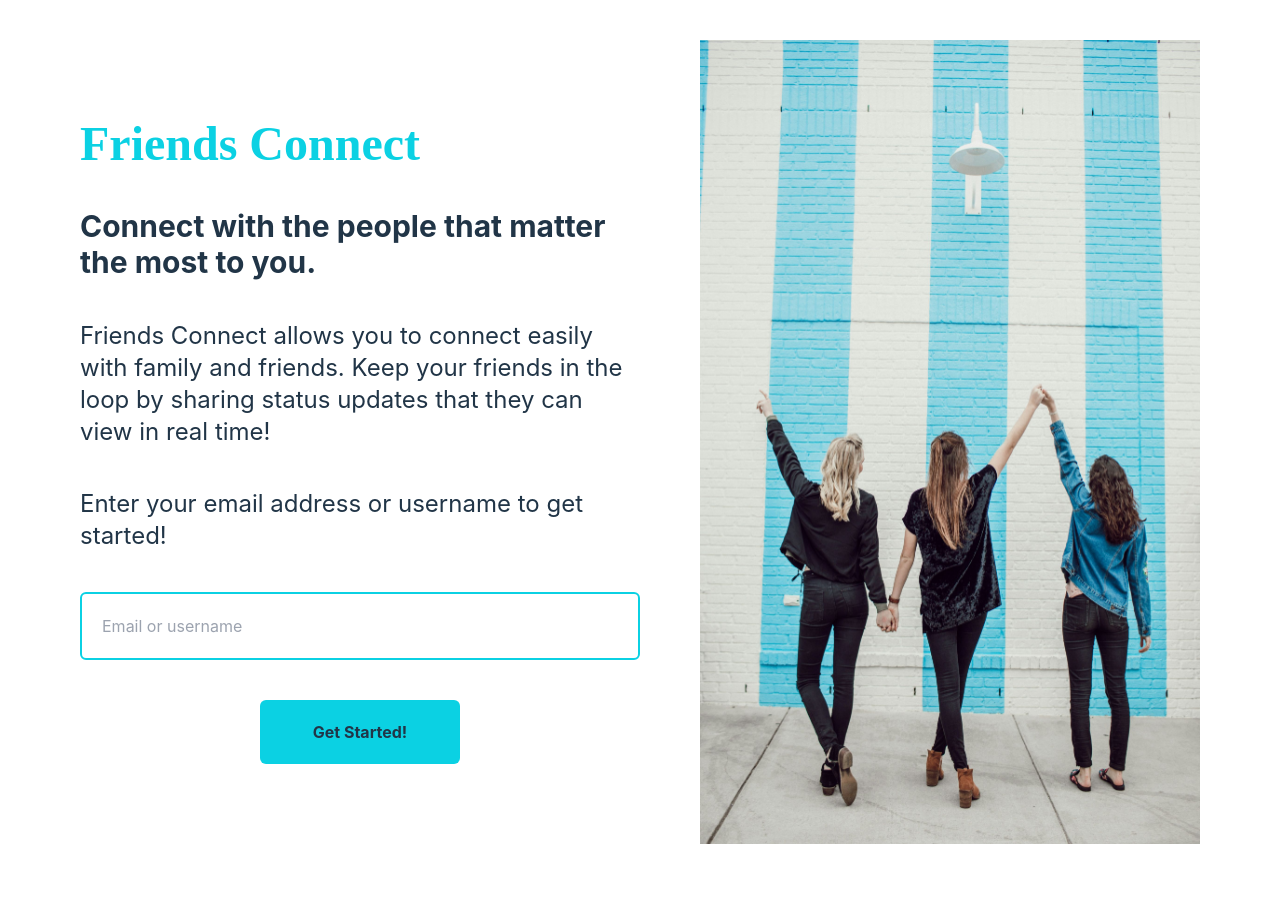
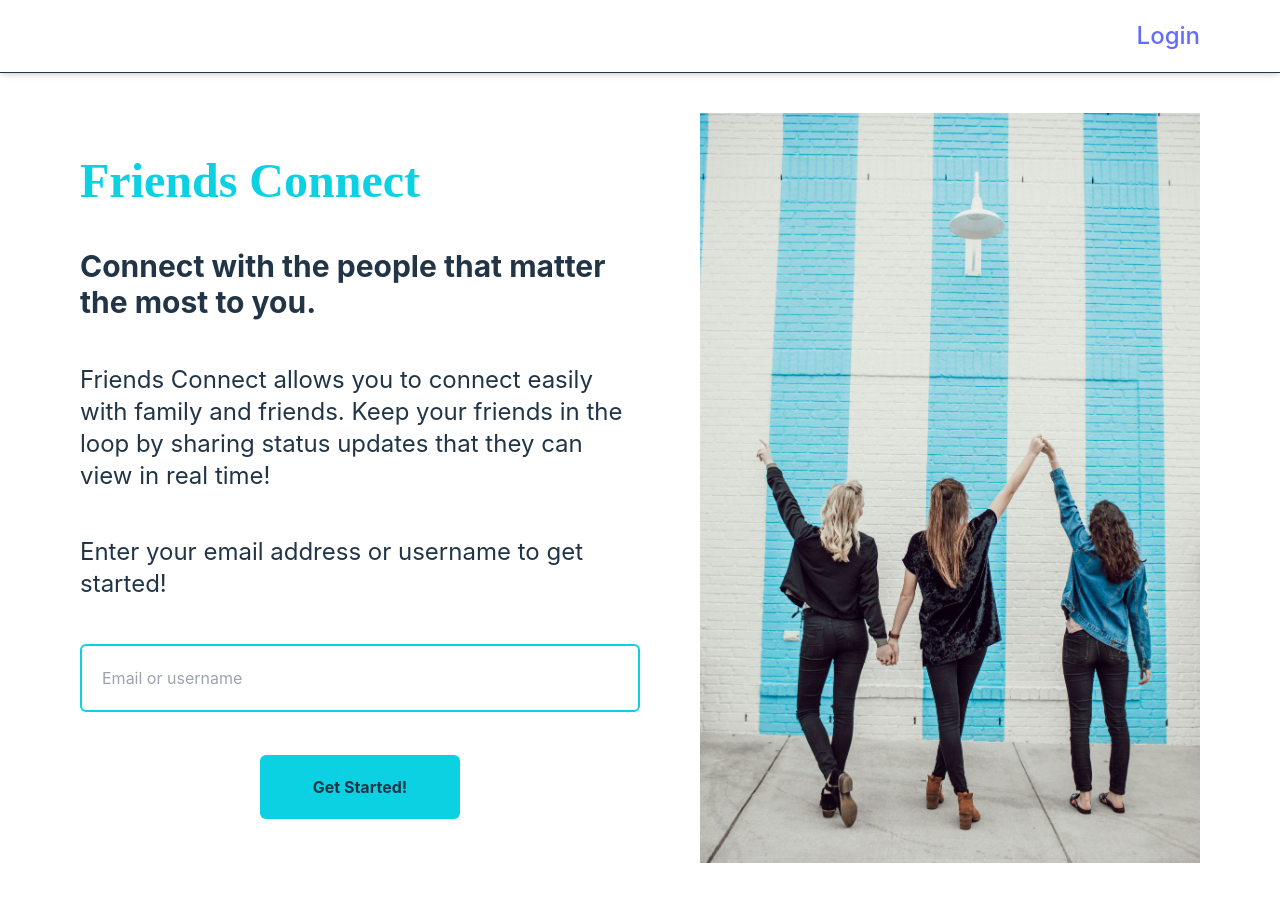
Before and after one commit to chialuka/friend-connection-client, a React (Vite) app: page / in a window 1280 px wide. Built offline with nearby package versions, Linux system fonts and the light colour scheme.

Commit message:
Add Header component
Add navbar component to header and ref for scrolling to login section on landing page

```diff
--- a/src/App.tsx
+++ b/src/App.tsx
@@ -1,9 +1,19 @@
+import { useRef } from "react";
+import Header from "./components/Header";
 import LandingPage from "./pages/LandingPage";
 
 function App() {
+  const loginRef = useRef<HTMLLabelElement>(null);
+
+  const scrollToLogin = () => {
+    if (loginRef.current) {
+      loginRef.current.scrollIntoView({ behavior: "smooth" });
+    }
+  }
 	return (
-		<section className="">
-			<LandingPage />
+		<section>
+      <Header scrollToLogin={scrollToLogin} />
+			<LandingPage ref={loginRef} />
 		</section>
 	);
 }
--- /dev/null
+++ b/src/components/Header.tsx
@@ -0,0 +1,20 @@
+import { useAppSelector } from "../app/hooks";
+import { getGreeting } from "../utils/greeting";
+
+const Header = ({ scrollToLogin }: { scrollToLogin: () => void }) => {
+	const user = useAppSelector((state) => state.user.user);
+
+	return (
+		<nav className="flex justify-end px-5 md:px-10 lg:px-20 text-2xl border-b-[1px] border-b-black shadow-md">
+			{user?.id ? (
+				<p className="my-5">
+					{getGreeting()} {user.username || user.email}
+				</p>
+			) : (
+				<a onClick={scrollToLogin} className="my-5">Login</a>
+			)}
+		</nav>
+	);
+};
+
+export default Header;
--- a/src/pages/LandingPage.tsx
+++ b/src/pages/LandingPage.tsx
@@ -1,9 +1,13 @@
-import { useState } from "react";
+import { forwardRef, useState } from "react";
 import { useAppDispatch, useAppSelector } from "../app/hooks";
 import { addNewUser } from "../features/auth/authSlice";
 import { z } from "zod";
 
-const LandingPage = () => {
+interface LandingProps {
+  ref: React.Ref<HTMLLabelElement>;
+}
+
+const LandingPage = forwardRef<HTMLLabelElement, LandingProps>(function LandingPage(props, ref) {
 	const user = useAppSelector((state) => state.user.user);
 	const dispatch = useAppDispatch();
 	const [name, setName] = useState("");
@@ -19,8 +23,8 @@ const LandingPage = () => {
 		console.log(result, "the result");
 	};
 	return (
-		<section className="flex flex-col lg:flex-row lg:gap-10 lg:justify-between m-5 sm:m-10 lg:mx-20">
-			<section className="flex flex-col justify-evenly lg:w-1/2 py-20 gap-5 md:gap-10">
+		<section className="flex flex-col lg:flex-row lg:gap-10 lg:justify-between m-5 md:m-10 lg:mx-20">
+			<section className="flex flex-col justify-evenly lg:w-1/2 py-10 gap-5 md:gap-10">
 				<h1 className="font-gentiumBasic text-5xl font-extrabold text-main">
 					Friends Connect
 				</h1>
@@ -32,7 +36,7 @@ const LandingPage = () => {
 					Keep your friends in the loop by sharing status updates that they can
 					view in real time!{" "}
 				</p>
-				<label className="text-2xl">
+				<label ref={ref} className="text-2xl">
 					Enter your email address or username to get started!
 				</label>
 				<input
@@ -62,6 +66,6 @@ const LandingPage = () => {
 			</section>
 		</section>
 	);
-};
+});
 
 export default LandingPage;
```
Also changed, not shown: src/app/store.ts (+4 -4 lines).
